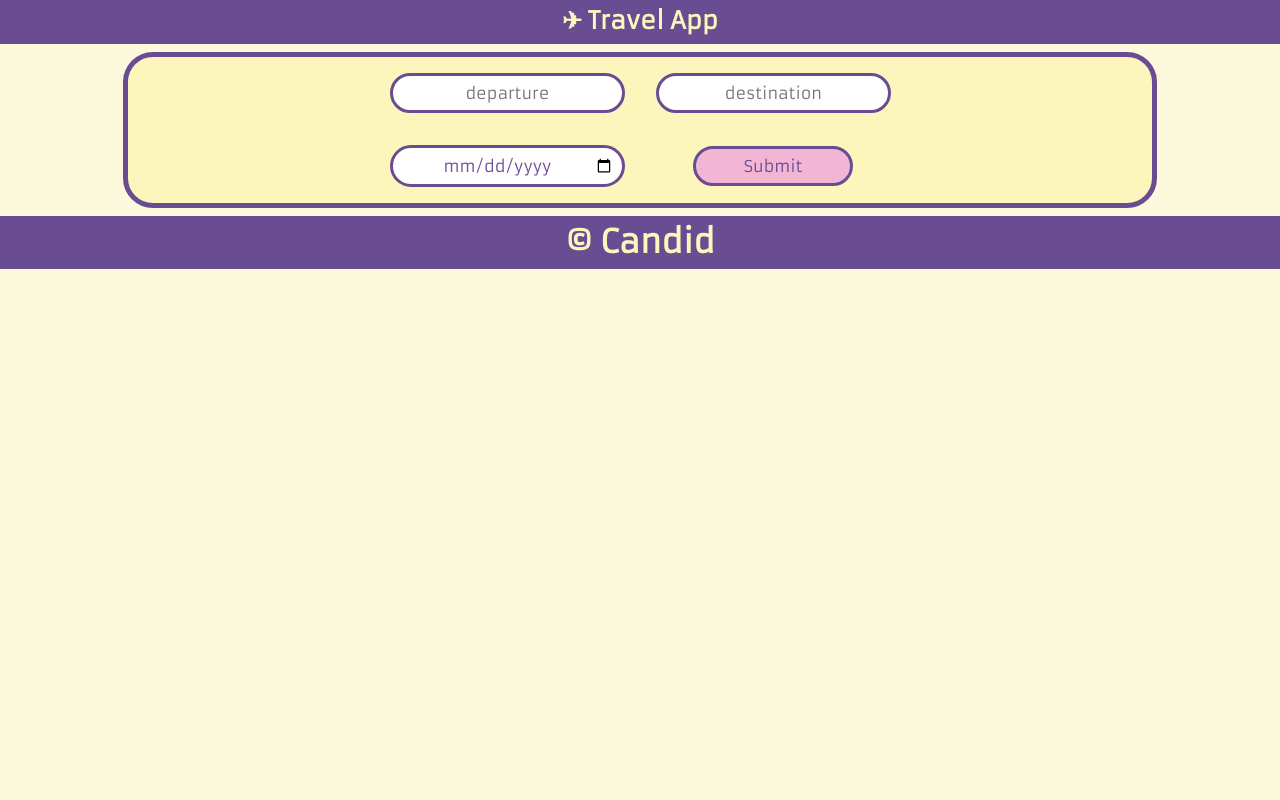
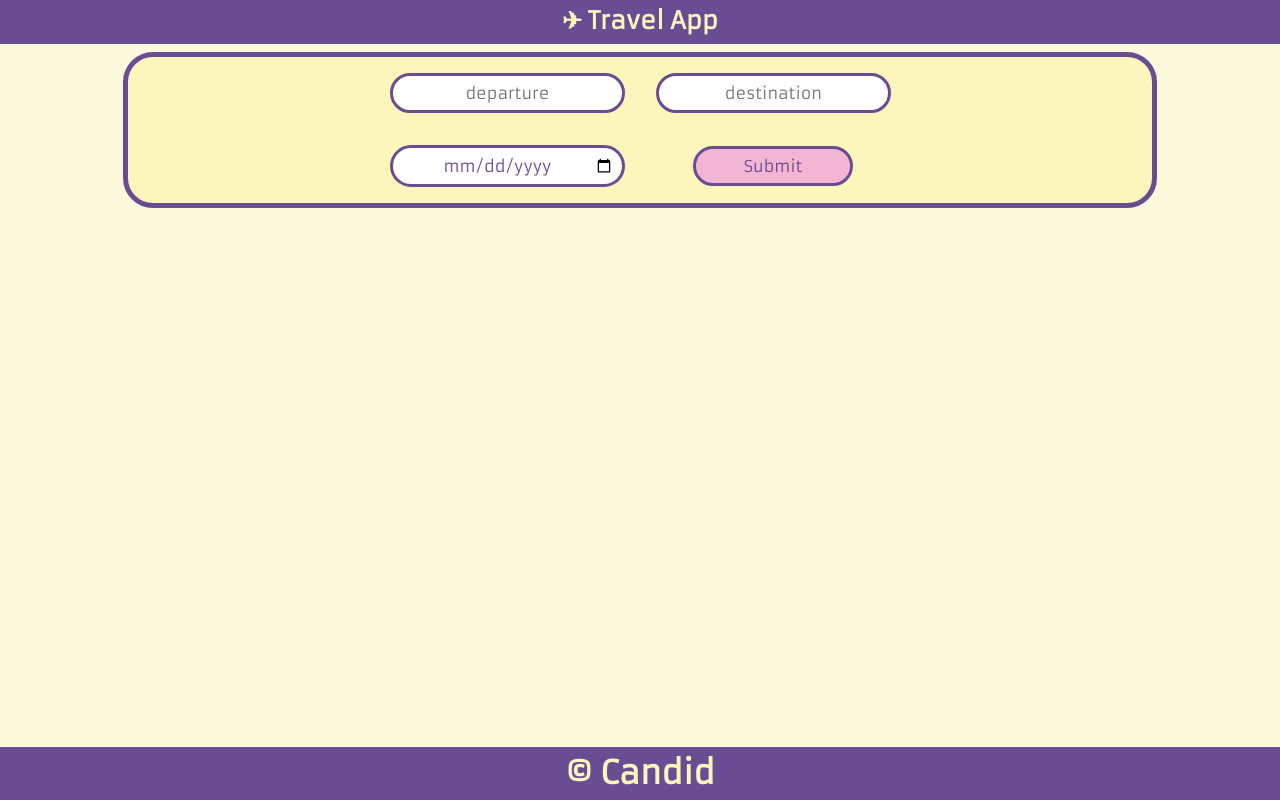
Before and after one commit to Candidemile/Udacity-Capstone-Travel_App, a website built with webpack: page src/client/views/index.html in a window 1280 px wide. Built offline with nearby package versions, Linux system fonts and the light colour scheme.

Commit message:
feat: make footer sticky

```diff
--- a/src/client/styles/_main.scss
+++ b/src/client/styles/_main.scss
@@ -25,9 +25,11 @@ $highlight-color: #fcf6bd;
 $aux-color: #f2b5d4;
 
 /* BODY Styles */
+
 body {
-    font-family: $main-font;
-    background-color: $light-color;
+    main {
+        flex: 1 0 auto;
+    }
 
     .dark {
         color: $dark-color;
@@ -237,6 +239,7 @@ body {
         display: flex;
         justify-content: center;
         align-items: center;
+        flex-shrink: 0;
 
         h1 {
             margin: 1vh;
--- a/src/client/styles/style.scss
+++ b/src/client/styles/style.scss
@@ -18,7 +18,13 @@ $extra-color: #1982c4;
 $highlight-color: #fcf6bd;
 $aux-color: #f2b5d4;
 
+html {
+    height: 100%;
+}
 body {
     font-family: $main-font;
     background-color: $light-color;
+    height: 100%;
+    display: flex;
+    flex-direction: column;
 }
--- a/src/server/server.js
+++ b/src/server/server.js
@@ -62,7 +62,7 @@ app.listen(port, function() {
 
 // post request about trip
 app.post('/trip', async (req, res) => {
-    console.log(req.body);
+    // console.log(req.body);
     // set departure city and date
     trip.departure = req.body.departure;
     trip.date = req.body.date;
```
